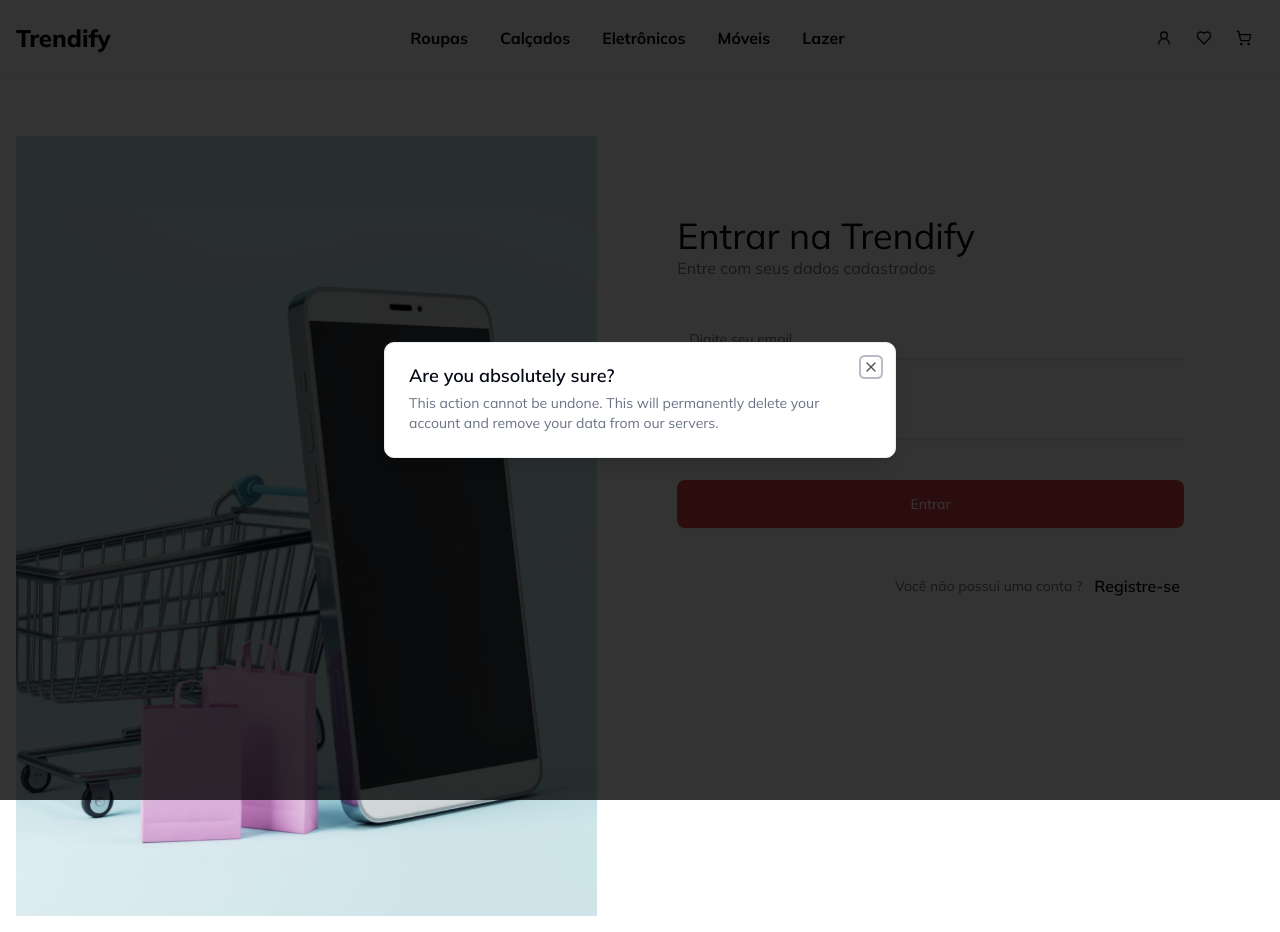
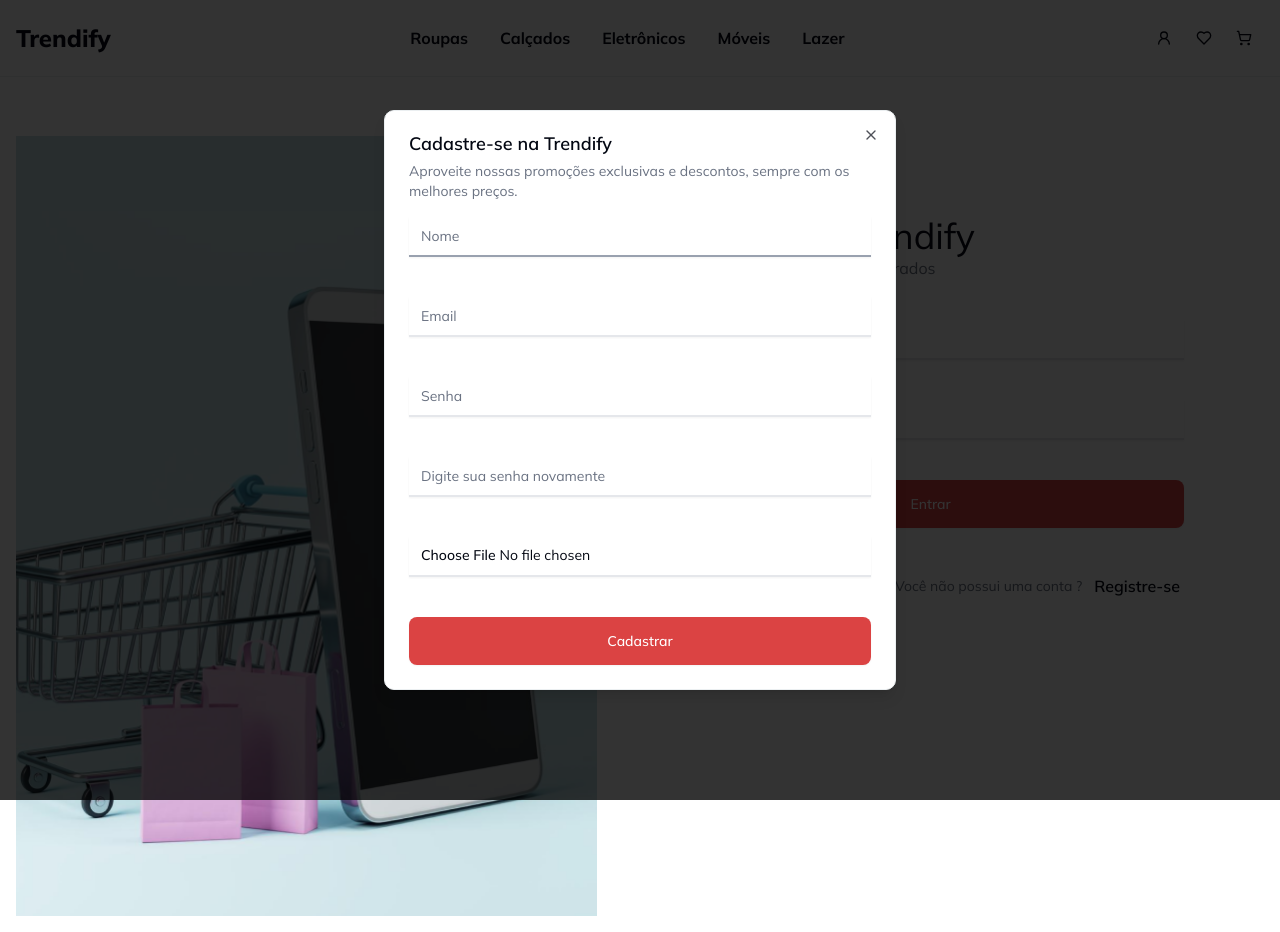
Before and after one commit to DevDaniloSants/trendify, a Next.js app: page /sign-in in a window 1280 px wide. Both pictures are taken after a click on the button "Registre-se". Built offline with nearby package versions, Linux system fonts and the light colour scheme.

Commit message:
feat: add initial register-dialog

```diff
--- /dev/null
+++ b/app/(public)/_components/form-register.tsx
@@ -0,0 +1,121 @@
+import { Button } from '@/app/_components/ui/button';
+import {
+    Form,
+    FormControl,
+    FormField,
+    FormItem,
+    FormMessage,
+} from '@/app/_components/ui/form';
+import { registerSchema } from '@/app/_schemas/auth-schema';
+import { zodResolver } from '@hookform/resolvers/zod';
+import { useForm } from 'react-hook-form';
+import { z } from 'zod';
+import { CustomInputForm } from './custom-input-form';
+
+const FormRegister = () => {
+    const form = useForm<z.infer<typeof registerSchema>>({
+        resolver: zodResolver(registerSchema),
+        defaultValues: {
+            name: '',
+            email: '',
+            password: '',
+            confirmPassword: '',
+            avatar: '',
+        },
+    });
+
+    function onSubmit(values: z.infer<typeof registerSchema>) {
+        console.log(values);
+    }
+
+    return (
+        <Form {...form}>
+            <form onSubmit={form.handleSubmit(onSubmit)} className="space-y-10">
+                <FormField
+                    control={form.control}
+                    name="name"
+                    render={({ field }) => (
+                        <FormItem>
+                            <FormControl>
+                                <CustomInputForm
+                                    {...field}
+                                    type="name"
+                                    placeholder="Nome"
+                                />
+                            </FormControl>
+                            <FormMessage />
+                        </FormItem>
+                    )}
+                />
+                <FormField
+                    control={form.control}
+                    name="email"
+                    render={({ field }) => (
+                        <FormItem>
+                            <FormControl>
+                                <CustomInputForm
+                                    {...field}
+                                    type="email"
+                                    placeholder="Email"
+                                />
+                            </FormControl>
+                            <FormMessage />
+                        </FormItem>
+                    )}
+                />
+                <FormField
+                    control={form.control}
+                    name="password"
+                    render={({ field }) => (
+                        <FormItem>
+                            <FormControl>
+                                <CustomInputForm
+                                    {...field}
+                                    type="password"
+                                    placeholder="Senha"
+                                />
+                            </FormControl>
+                            <FormMessage />
+                        </FormItem>
+                    )}
+                />
+                <FormField
+                    control={form.control}
+                    name="confirmPassword"
+                    render={({ field }) => (
+                        <FormItem>
+                            <FormControl>
+                                <CustomInputForm
+                                    {...field}
+                                    type="confirmPassword"
+                                    placeholder="Digite sua senha novamente"
+                                />
+                            </FormControl>
+                            <FormMessage />
+                        </FormItem>
+                    )}
+                />
+                <FormField
+                    control={form.control}
+                    name="avatar"
+                    render={({ field }) => (
+                        <FormItem>
+                            <FormControl>
+                                <CustomInputForm {...field} type="file" />
+                            </FormControl>
+                            <FormMessage />
+                        </FormItem>
+                    )}
+                />
+                <Button
+                    type="submit"
+                    className="bg-destructive hover:bg-destructive/90 w-full cursor-pointer py-6 text-white"
+                >
+                    Cadastrar
+                </Button>
+            </form>
+        </Form>
+    );
+};
+
+export default FormRegister;
--- a/app/(public)/_components/register-dialog.tsx
+++ b/app/(public)/_components/register-dialog.tsx
@@ -7,6 +7,7 @@ import {
     DialogTitle,
     DialogTrigger,
 } from '@/app/_components/ui/dialog';
+import FormRegister from './form-register';
 
 const RegisterDialog = () => {
     return (
@@ -21,13 +22,15 @@ const RegisterDialog = () => {
             </DialogTrigger>
             <DialogContent>
                 <DialogHeader>
-                    <DialogTitle>Are you absolutely sure?</DialogTitle>
+                    <DialogTitle>Cadastre-se na Trendify</DialogTitle>
                     <DialogDescription>
-                        This action cannot be undone. This will permanently
-                        delete your account and remove your data from our
-                        servers.
+                        Aproveite nossas promoções exclusivas e descontos,
+                        sempre com os melhores preços.
                     </DialogDescription>
                 </DialogHeader>
+                <div>
+                    <FormRegister />
+                </div>
             </DialogContent>
         </Dialog>
     );
--- a/app/_schemas/auth-schema.ts
+++ b/app/_schemas/auth-schema.ts
@@ -6,3 +6,15 @@ export const signInSchema = z.object({
     }),
     password: z.string(),
 });
+
+export const registerSchema = z.object({
+    name: z.string().email({
+        message: 'Insira um email válido.',
+    }),
+    email: z.string().email({
+        message: 'Insira um email válido.',
+    }),
+    password: z.string(),
+    confirmPassword: z.string(),
+    avatar: z.any(),
+});
```
